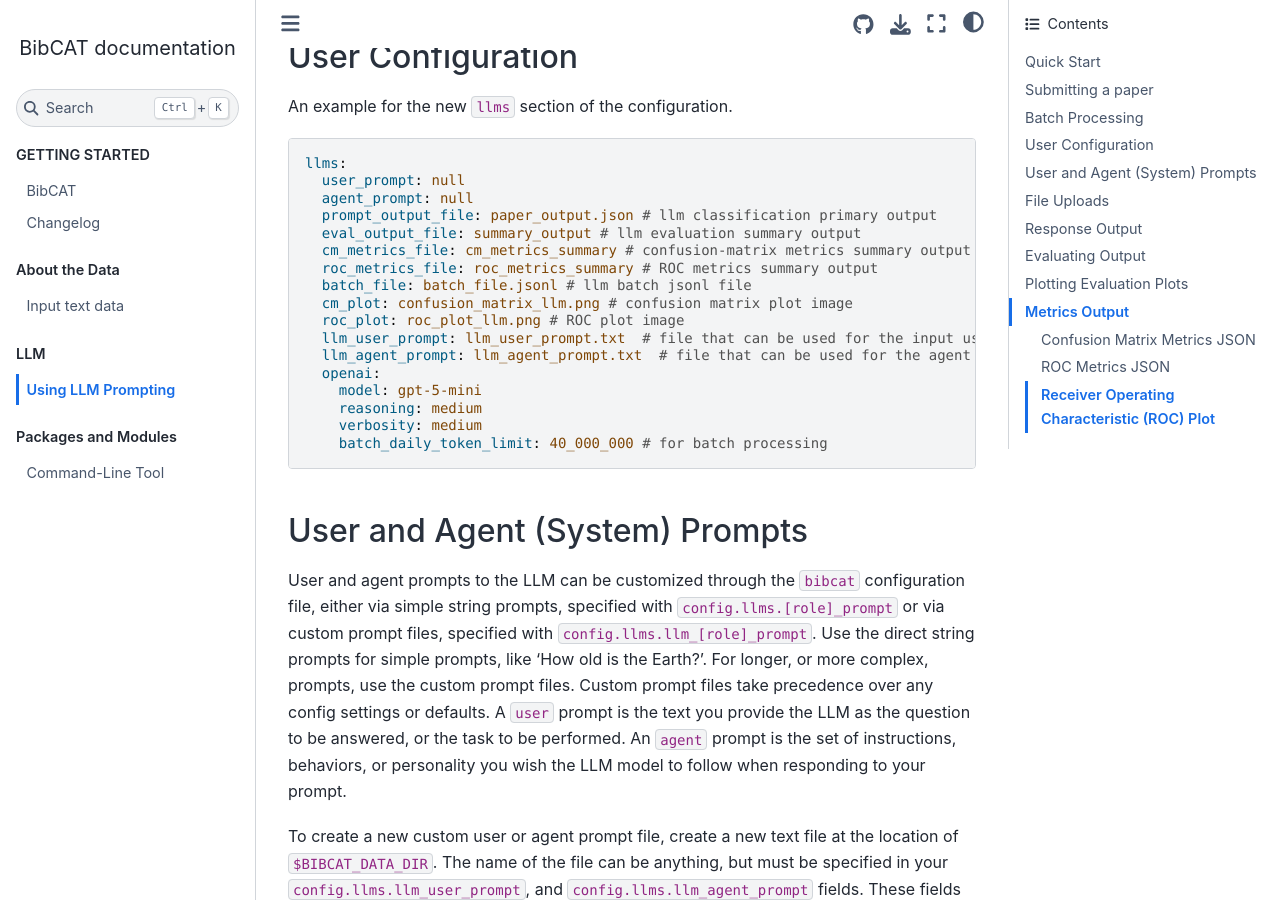
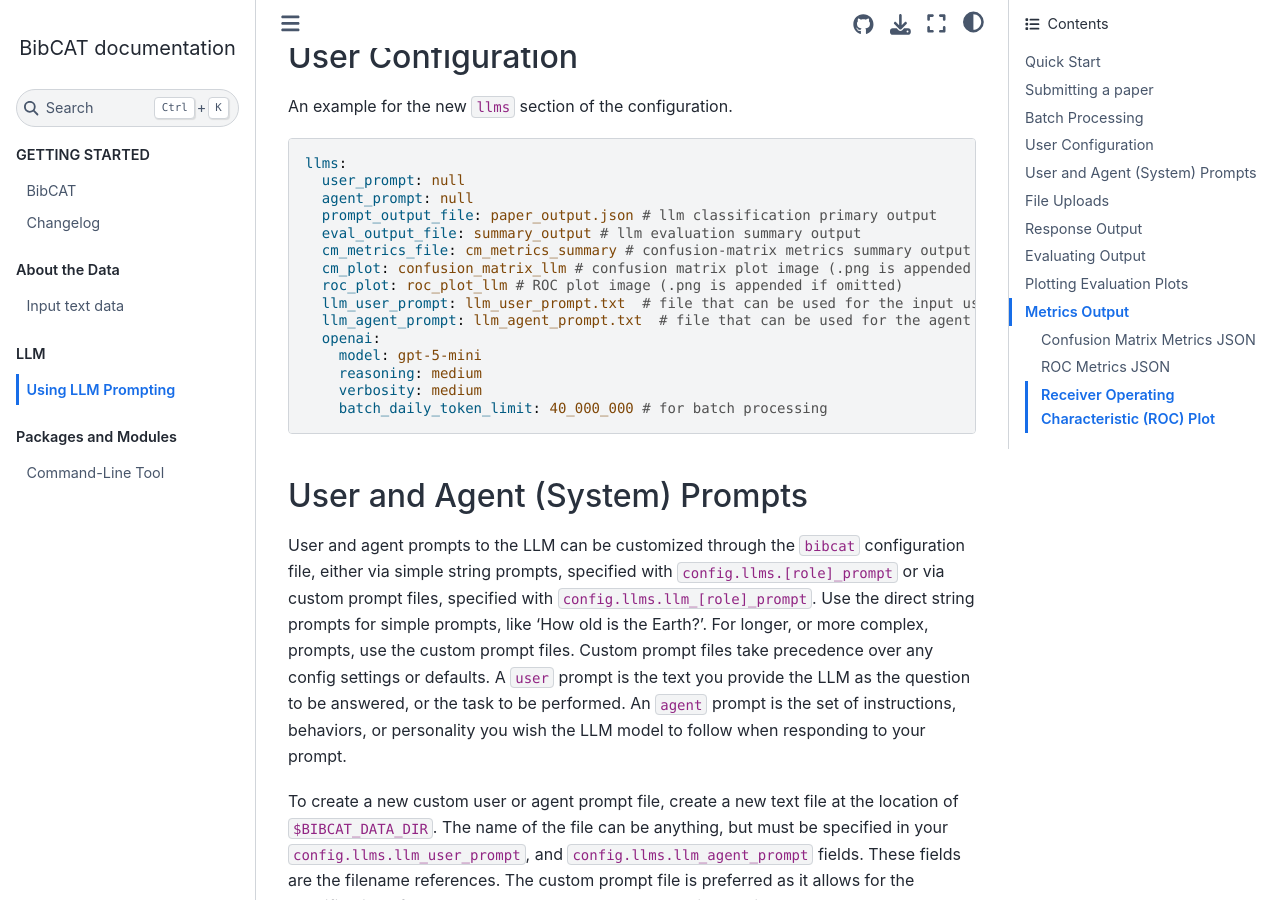
Before and after one commit to spacetelescope/bibcat, a Sphinx documentation site: the page built from docs/llm.md, in a window 1280 px wide and 900 px high, scrolled down 8542 px. Built offline with Sphinx 7.4.7 and the Sphinx Book theme 1.1.4, drawn with Linux system fonts in a browser that asks for light colours; pages that are not in the unit, such as notebooks, are missing from menus; the version number could not be read and is left out.

Commit message:
Potential fix for pull request finding
Co-authored-by: Copilot Autofix powered by AI <175728472+Copilot@users.noreply.github.com>

```diff
--- a/docs/llm.md
+++ b/docs/llm.md
@@ -301,10 +301,8 @@ llms:
   prompt_output_file: paper_output.json # llm classification primary output
   eval_output_file: summary_output # llm evaluation summary output
   cm_metrics_file: cm_metrics_summary # confusion-matrix metrics summary output
-  roc_metrics_file: roc_metrics_summary # ROC metrics summary output
-  batch_file: batch_file.jsonl # llm batch jsonl file
-  cm_plot: confusion_matrix_llm.png # confusion matrix plot image
-  roc_plot: roc_plot_llm.png # ROC plot image
+  cm_plot: confusion_matrix_llm # confusion matrix plot image (.png is appended if omitted)
+  roc_plot: roc_plot_llm # ROC plot image (.png is appended if omitted)
   llm_user_prompt: llm_user_prompt.txt  # file that can be used for the input user prompt
   llm_agent_prompt: llm_agent_prompt.txt  # file that can be used for the agent instructions
   openai:
```
